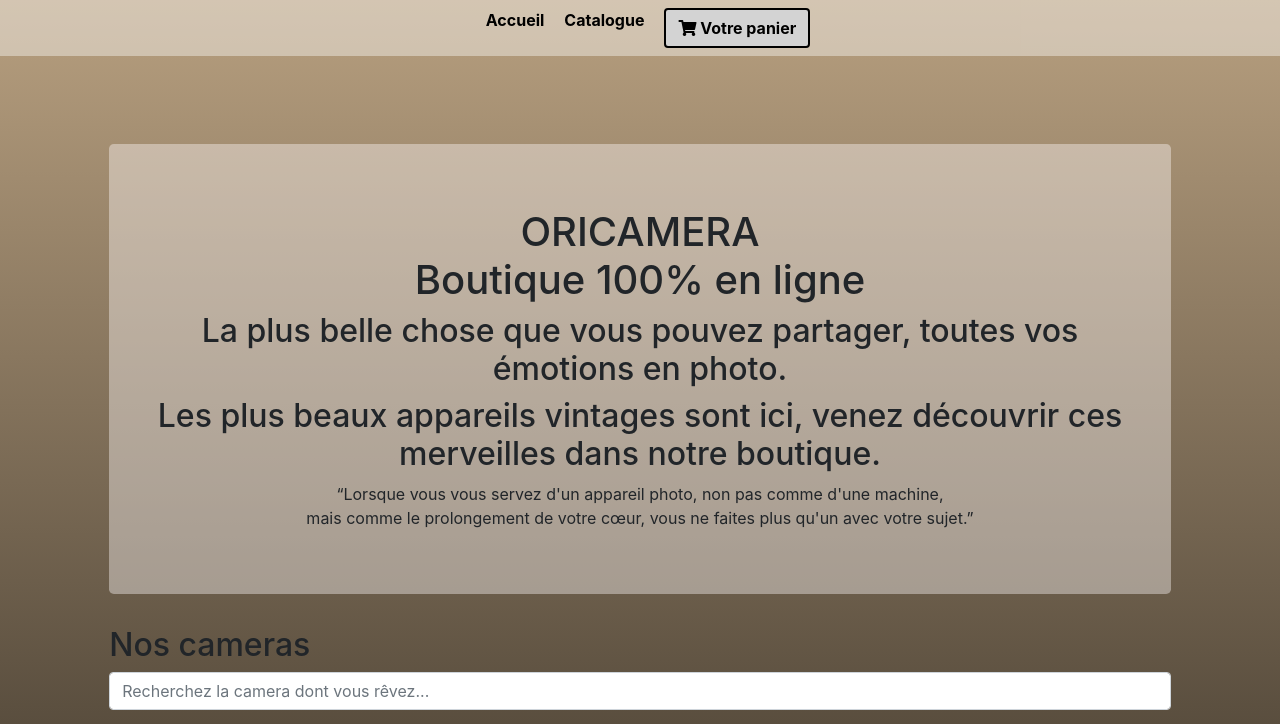
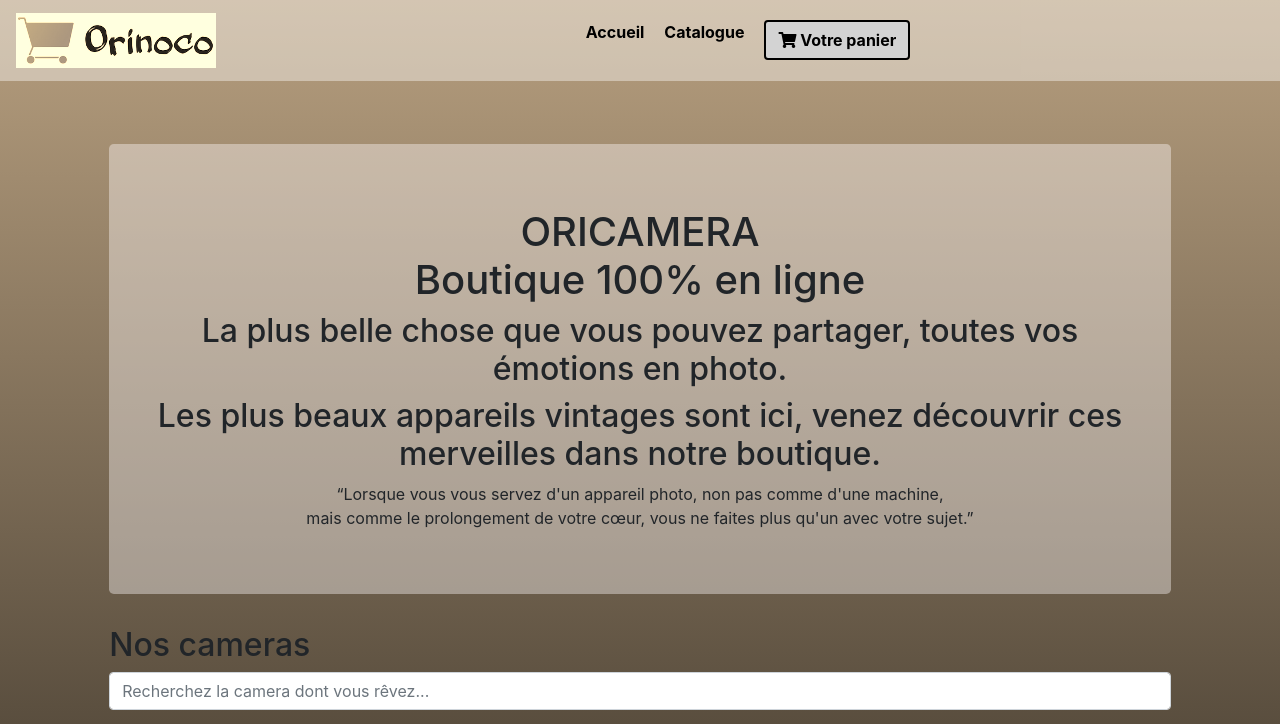
Before and after one commit to angeliquejeanne/JeanneS.Dev_5_07122020, a plain HTML site: page index.html in a window 1280 px wide. Shown: the top 724 px of the page. Drawn offline with nearby package versions, Linux system fonts and the light colour scheme; the site is published under a folder, as on GitHub Pages, so addresses that start at the root find nothing.

Commit message:
Update index.html

```diff
--- a/index.html
+++ b/index.html
@@ -20,7 +20,7 @@
     <header class="fixed-top">
         <nav class="navbar navbar-expand-lg navbar-light">
             <a class="navbar-brand" href="index.html">
-                <img src="/img/logo.png" alt="">
+                <img src="./img/logo.png" alt="Oricamera le logo" width="200">
             </a>
 
             <button class="navbar-toggler" type="button" data-toggle="collapse" data-target="#navbarContent">
```
